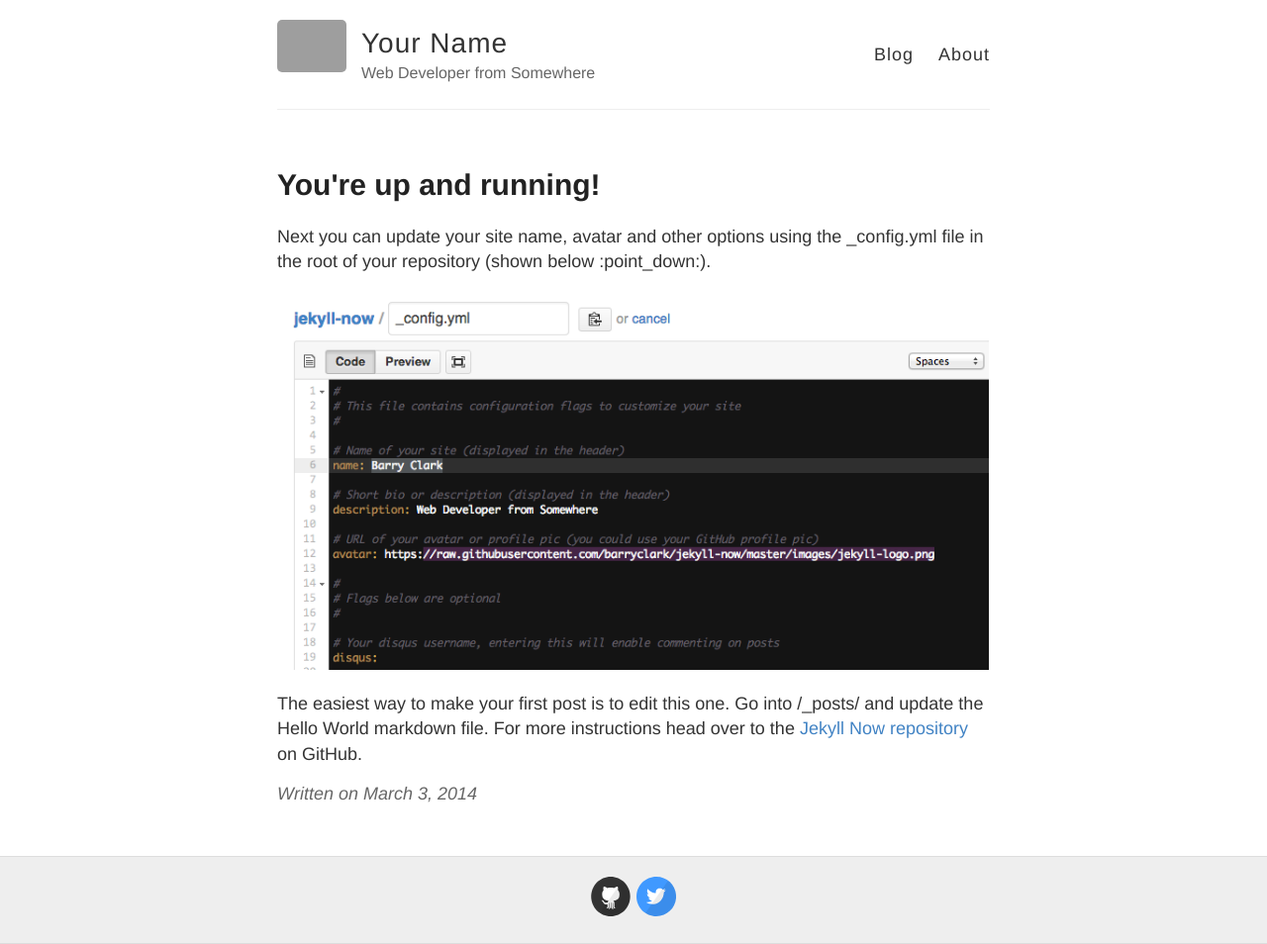
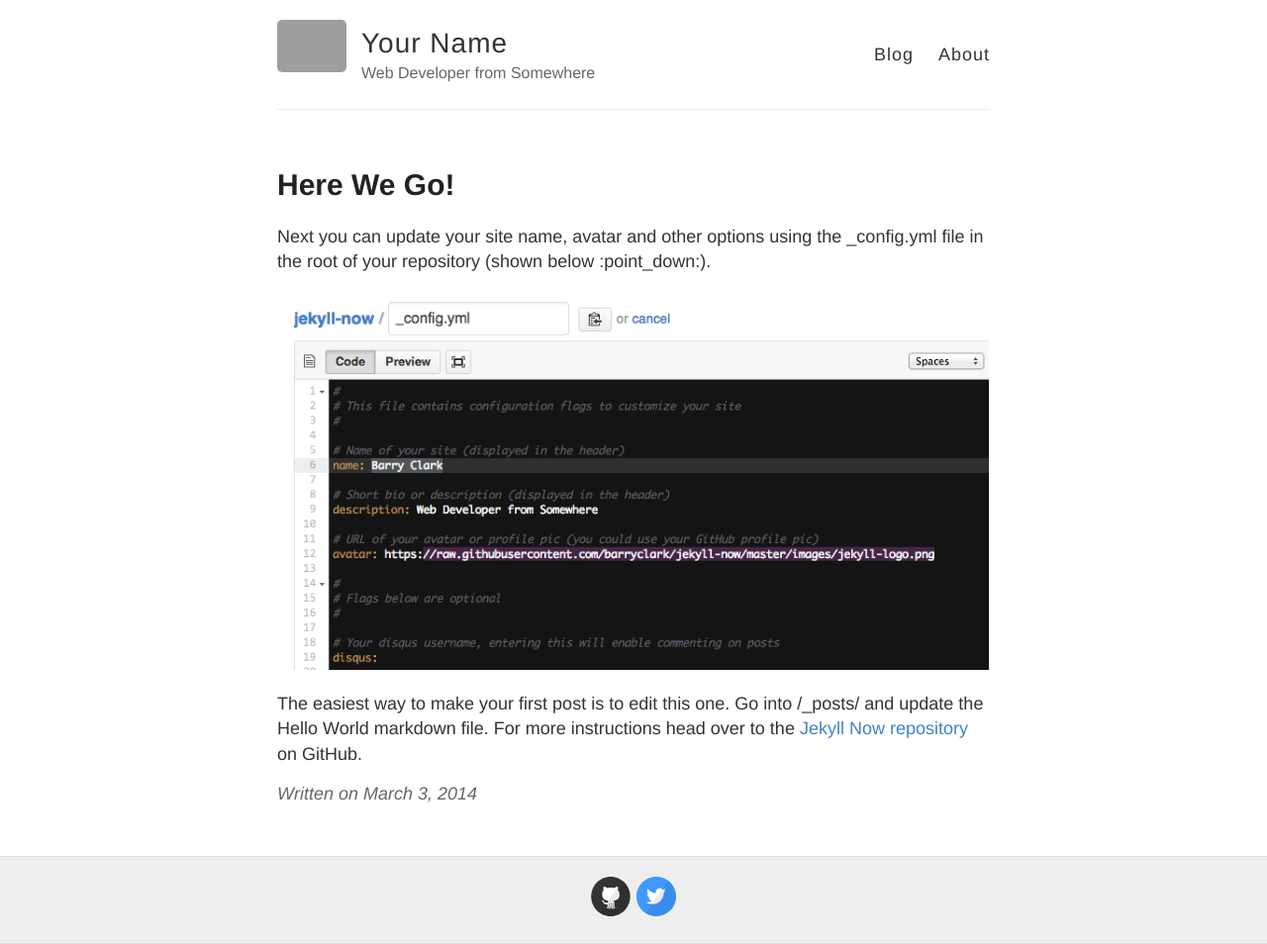
Before and after one commit to javpaw/javpaw-old.github.io, a Jekyll site: the page built from _posts/2014-3-3-Hello-World.md, in a window 1280 px wide. Shown: the whole page at 99% size. Built offline with Jekyll 4.4.1, drawn with Linux system fonts in a browser that asks for light colours; Markdown is read by kramdown in place of the engine named in the settings; grey boxes are pictures that could not be loaded.

Commit message:
here we go

```diff
--- a/_posts/2014-3-3-Hello-World.md
+++ b/_posts/2014-3-3-Hello-World.md
@@ -1,6 +1,6 @@
 ---
 layout: post
-title: You're up and running!
+title: Here We Go!
 ---
 
 Next you can update your site name, avatar and other options using the _config.yml file in the root of your repository (shown below :point_down:).
```
